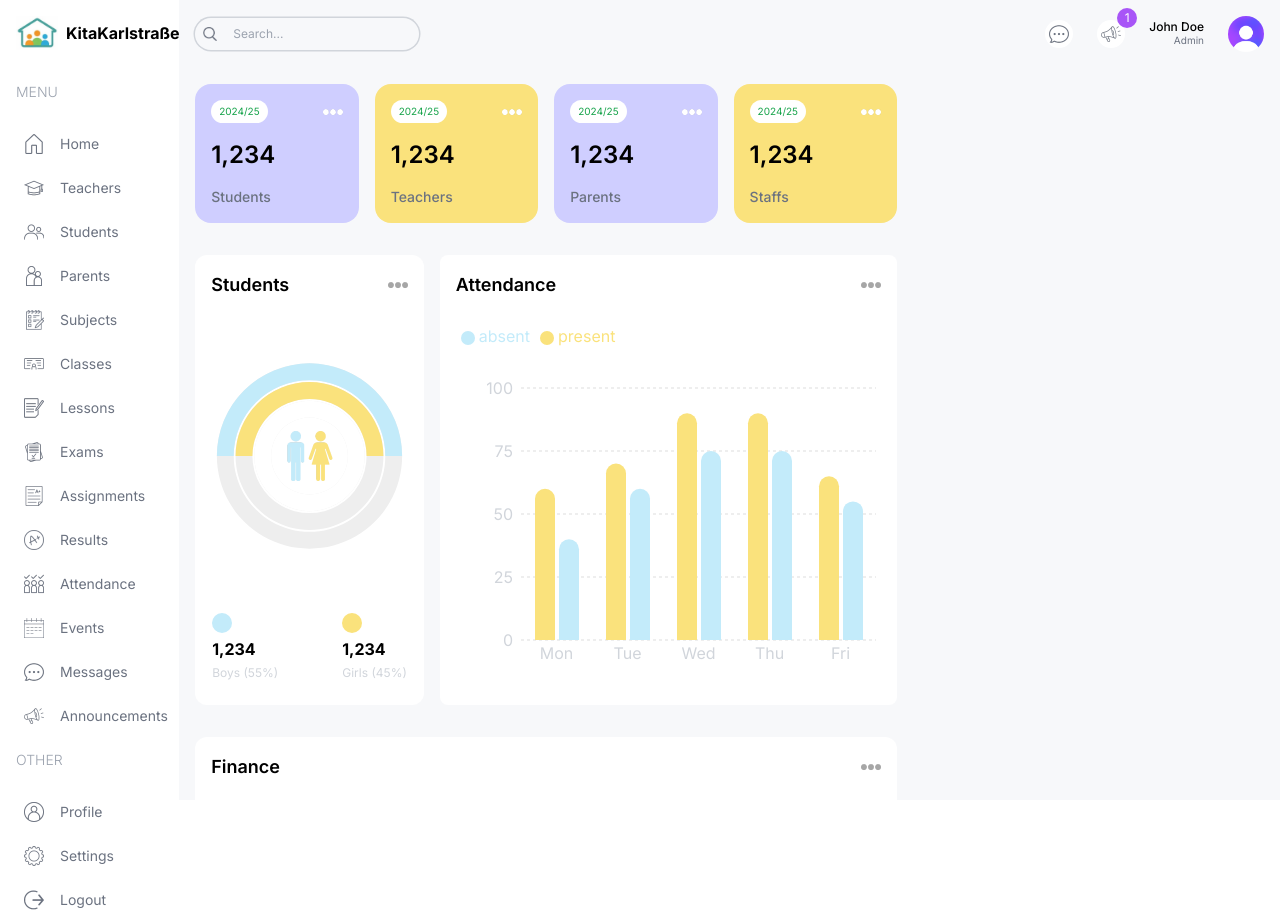
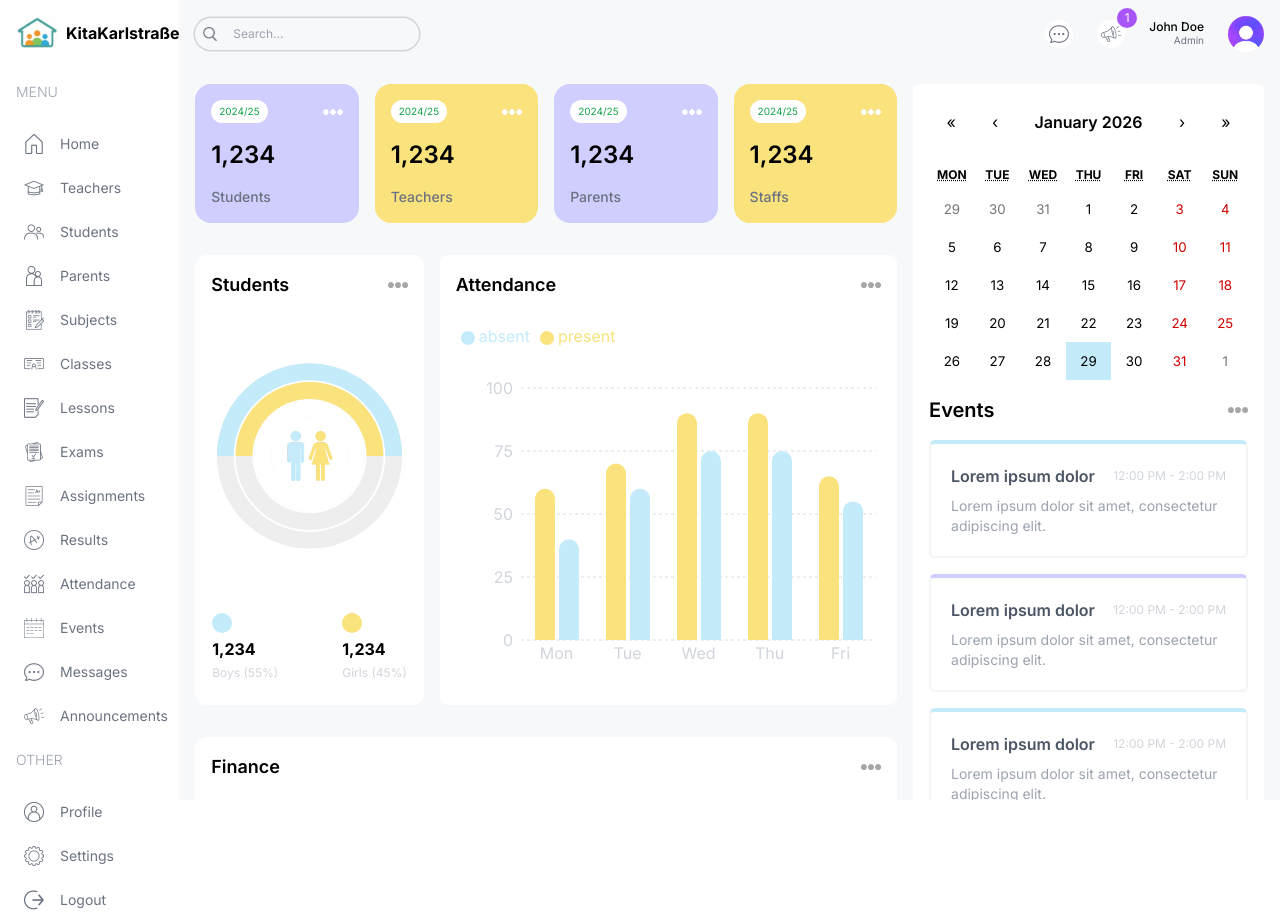
Before and after one commit to dimilidi/kita_app, a Next.js app in the folder kita_frontend/: page /admin in a window 1280 px wide. Built offline with nearby package versions, Linux system fonts and the light colour scheme.

Commit message:
events calender and announcements added

```diff
--- a/kita_frontend/src/app/(dashboard)/admin/page.tsx
+++ b/kita_frontend/src/app/(dashboard)/admin/page.tsx
@@ -1,6 +1,8 @@
 
+import Announcements from "@/components/Announcements";
 import AttendanceChart from "@/components/AttendanceChart";
 import CountChart from "@/components/CountChart";
+import EventCalendar from "@/components/EventCalender";
 import FinanceChart from "@/components/FinanceChart";
 import UserCard from "@/components/UserCard";
 
@@ -34,7 +36,8 @@
       </div>
       {/* RIGHT */}
       <div className="w-full lg:w-1/3 flex flex-col gap-8">
-
+        <EventCalendar />
+        <Announcements />
       </div>
     </div>
   );
--- a/kita_frontend/src/app/globals.css
+++ b/kita_frontend/src/app/globals.css
@@ -1,3 +1,18 @@
 @tailwind base;
 @tailwind components;
 @tailwind utilities;
+
+.react-calendar {
+  width: 100% !important;
+  border: none !important;
+  font-family: "Inter", sans-serif !important;
+}
+
+.react-calendar__navigation__label__labelText {
+  font-weight: 600;
+}
+
+.react-calendar__tile--active {
+  background-color: #c3ebfa !important;
+  color: black !important;
+}
--- /dev/null
+++ b/kita_frontend/src/components/Announcements.tsx
@@ -0,0 +1,50 @@
+const Announcements = () => {
+  return (
+    <div className="bg-white p-4 rounded-md">
+      <div className="flex items-center justify-between">
+        <h1 className="text-xl font-semibold">Announcements</h1>
+        <span className="text-xs text-gray-400">View All</span>
+      </div>
+      <div className="flex flex-col gap-4 mt-4">
+        <div className="bg-kitaSkyLight rounded-md p-4">
+          <div className="flex items-center justify-between">
+            <h2 className="font-medium">Lorem ipsum dolor sit</h2>
+            <span className="text-xs text-gray-400 bg-white rounded-md px-1 py-1">
+              2025-01-01
+            </span>
+          </div>
+          <p className="text-sm text-gray-400 mt-1">
+            Lorem ipsum dolor sit amet consectetur adipisicing elit. Voluptatum,
+            expedita. Rerum, quidem facilis?
+          </p>
+        </div>
+        <div className="bg-kitaPurpleLight rounded-md p-4">
+          <div className="flex items-center justify-between">
+            <h2 className="font-medium">Lorem ipsum dolor sit</h2>
+            <span className="text-xs text-gray-400 bg-white rounded-md px-1 py-1">
+              2025-01-01
+            </span>
+          </div>
+          <p className="text-sm text-gray-400 mt-1">
+            Lorem ipsum dolor sit amet consectetur adipisicing elit. Voluptatum,
+            expedita. Rerum, quidem facilis?
+          </p>
+        </div>
+        <div className="bg-kitaYellowLight rounded-md p-4">
+          <div className="flex items-center justify-between">
+            <h2 className="font-medium">Lorem ipsum dolor sit</h2>
+            <span className="text-xs text-gray-400 bg-white rounded-md px-1 py-1">
+              2025-01-01
+            </span>
+          </div>
+          <p className="text-sm text-gray-400 mt-1">
+            Lorem ipsum dolor sit amet consectetur adipisicing elit. Voluptatum,
+            expedita. Rerum, quidem facilis?
+          </p>
+        </div>
+      </div>
+    </div>
+  );
+};
+
+export default Announcements;
--- /dev/null
+++ b/kita_frontend/src/components/EventCalender.tsx
@@ -0,0 +1,62 @@
+"use client";
+
+import Image from "next/image";
+import { useState } from "react";
+import Calendar from "react-calendar";
+import "react-calendar/dist/Calendar.css";
+
+type ValuePiece = Date | null;
+
+type Value = ValuePiece | [ValuePiece, ValuePiece];
+
+// TEMPORARY
+const events = [
+  {
+    id: 1,
+    title: "Lorem ipsum dolor",
+    time: "12:00 PM - 2:00 PM",
+    description: "Lorem ipsum dolor sit amet, consectetur adipiscing elit.",
+  },
+  {
+    id: 2,
+    title: "Lorem ipsum dolor",
+    time: "12:00 PM - 2:00 PM",
+    description: "Lorem ipsum dolor sit amet, consectetur adipiscing elit.",
+  },
+  {
+    id: 3,
+    title: "Lorem ipsum dolor",
+    time: "12:00 PM - 2:00 PM",
+    description: "Lorem ipsum dolor sit amet, consectetur adipiscing elit.",
+  },
+];
+
+const EventCalendar = () => {
+  const [value, onChange] = useState<Value>(new Date());
+
+  return (
+    <div className="bg-white p-4 rounded-md">
+      <Calendar onChange={onChange} value={value} />
+      <div className="flex items-center justify-between">
+        <h1 className="text-xl font-semibold my-4">Events</h1>
+        <Image src="/moreDark.png" alt="" width={20} height={20} />
+      </div>
+      <div className="flex flex-col gap-4">
+        {events.map((event) => (
+          <div
+            className="p-5 rounded-md border-2 border-gray-100 border-t-4 odd:border-t-kitaSky even:border-t-kitaPurple"
+            key={event.id}
+          >
+            <div className="flex items-center justify-between">
+              <h1 className="font-semibold text-gray-600">{event.title}</h1>
+              <span className="text-gray-300 text-xs">{event.time}</span>
+            </div>
+            <p className="mt-2 text-gray-400 text-sm">{event.description}</p>
+          </div>
+        ))}
+      </div>
+    </div>
+  );
+};
+
+export default EventCalendar;
```
